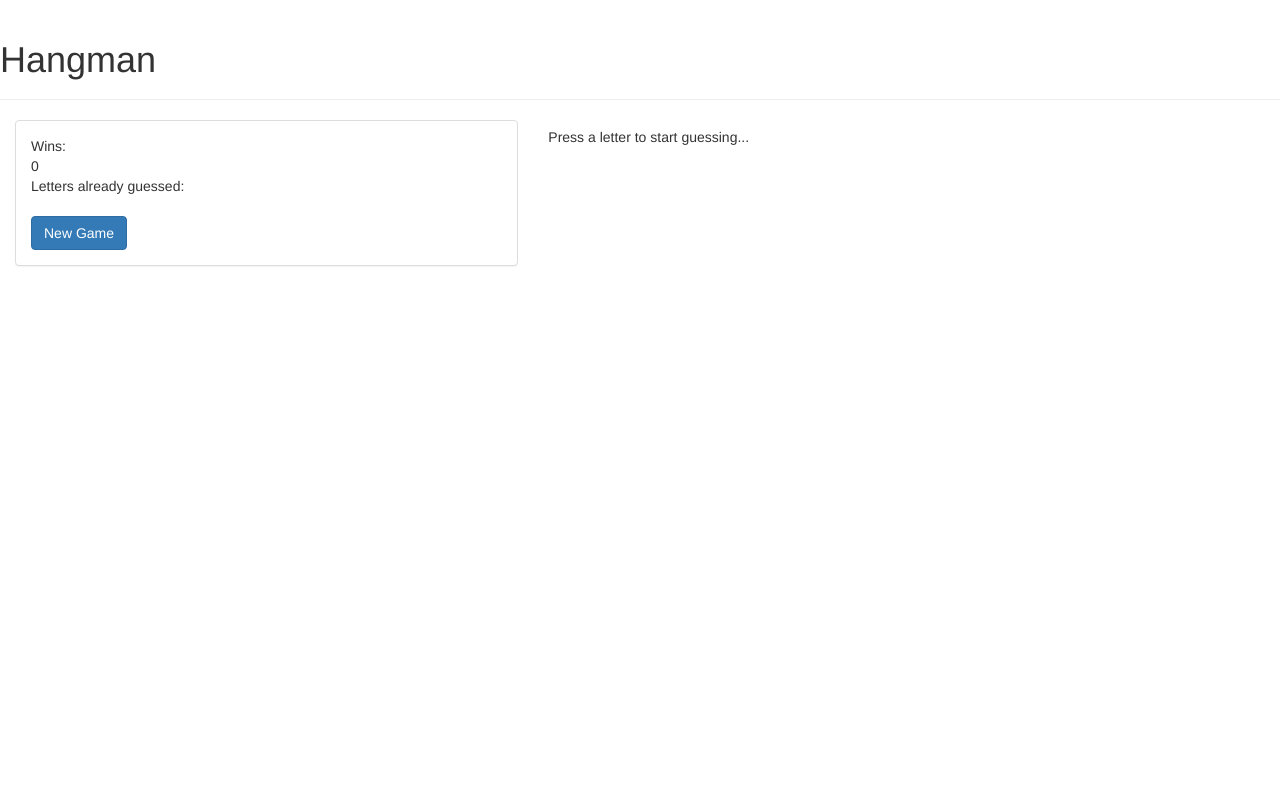
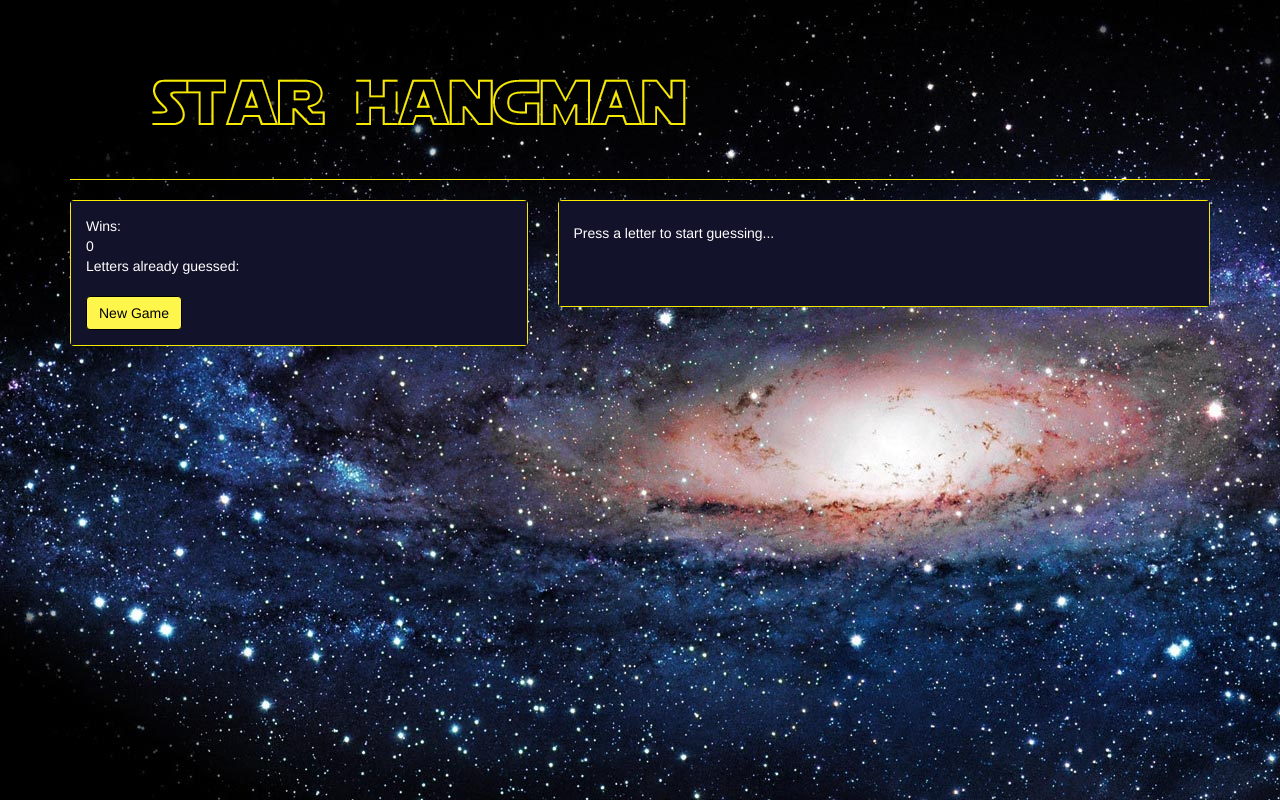
Before and after one commit to mrsantacruz86/Hangman-Game, a plain HTML site: page index.html in a window 1280 px wide. Drawn offline with nearby package versions, Linux system fonts and the light colour scheme.

Commit message:
images addes to the project, css was adjusted

```diff
--- a/index.html
+++ b/index.html
@@ -15,10 +15,11 @@
 </head>
 
 <body>
-    <header class="page-header">
-        <h1>Hangman</h1>
-    </header>
-    <div class="container-fluid">
+    <div class="container">
+	    <header class="page-header">
+	        <h1><img src="images/star-hangman.png" class="reponsive-image" alt="Star Hangman"></h1>
+	    </header>
+
         <div class="row">
 
             <aside class="col-md-5">
@@ -30,17 +31,22 @@
                         <div id="guessed"></div>
                         <br>
 
-                        <button type="button" class="btn btn-primary" onclick="startGame()">New Game</button>
+                        <button type="button" class="btn btn-warning" onclick="startGame()">New Game</button>
 
                     </div>
                 </div>
             </aside>
 
             <section class="col-md-7">
-                <h5 class="instructions">Press a letter to start guessing...</h5>
-                <br><br>
-                <div id="cWord"></div>
+            	<div class="panel panel-default">
+            		<div class="panel-body">
+            			<h5 class="instructions">Press a letter to start guessing...</h5>
+		                <br><br>
+		                <div id="cWord"></div>
 
+            		</div>
+
+				</div>
             </section>
 
         </div>
--- a/script.js
+++ b/script.js
@@ -1,6 +1,6 @@
 // JavaScript Code for Hangman
 // Global array containing the possible words to play
-var wordList = ['metamorphosis', 'biology', 'compound', 'salt'];
+var wordList = ['skywalker', 'vader', 'jedi', 'force', 'empire', 'wookie'];
 var score = 0;
 
 function randomWord(wList) {
--- a/style.css
+++ b/style.css
@@ -6,3 +6,28 @@
     letter-spacing: 10px;
     font-family: monospace;
 }
+body{
+	background-image: url(images/space.jpg);
+}
+.wrap{
+	background-color: #000;
+
+	background-repeat: no-repeat;
+	margin: 0 auto;
+
+}
+.page-header {
+    border-bottom: 1px solid #f7ea00;
+}
+.btn-warning {
+    color: #000;
+    background-color: #fff64b;
+    border-color: #000000;
+}
+.panel-body {
+    color: #FFf;
+    background-color: #12122b;
+}
+.panel{
+	border: 1px solid #f7ea00;
+}
```
Also changed, not shown: images/Space.jpg (added), images/star-hangman.png (added).
